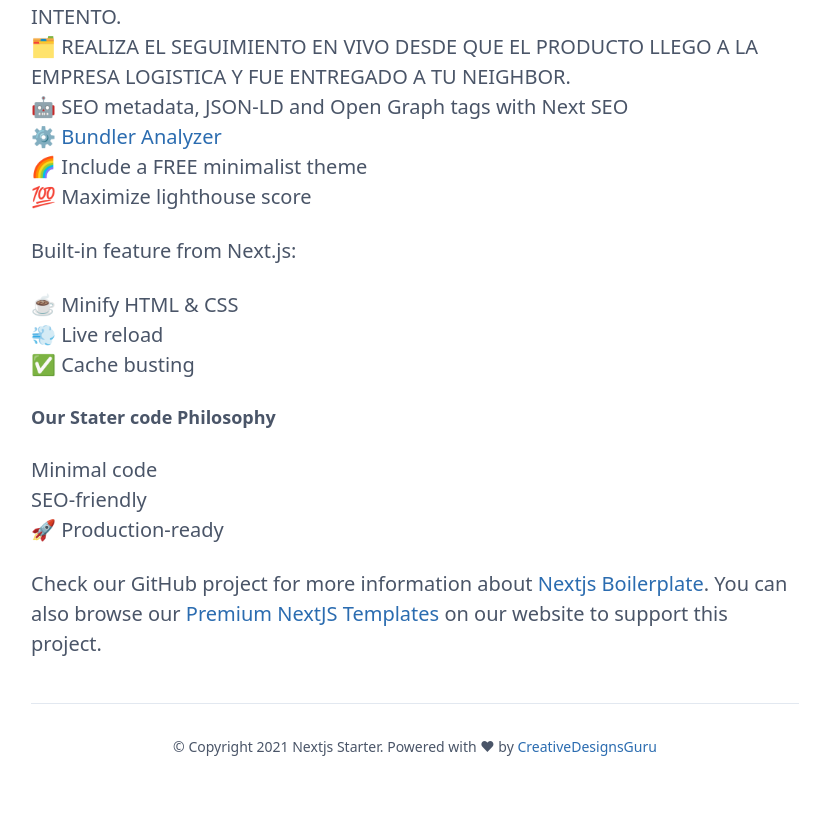
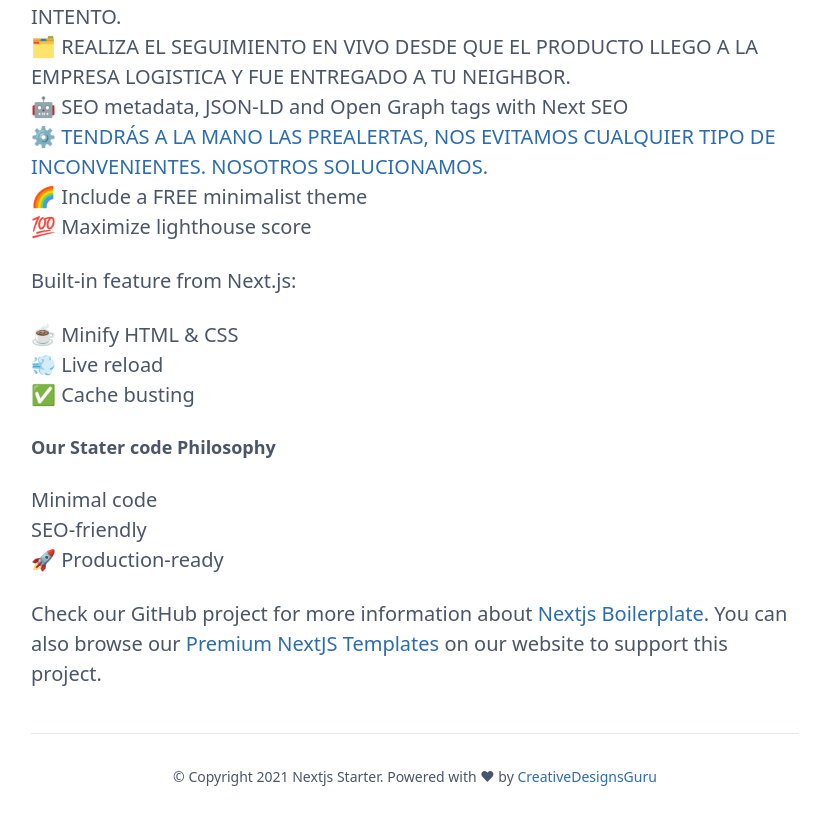
Before and after one commit to stackbit-projects/terecibo-be1b0, a Next.js app: page / in a window 1280 px wide. Shown: the part 1262-2081 px from the top of the page, without its empty margins (225-1042 px from the left). Before the commit the page ends 2051 px from the top, so only its background shows below. Built offline with nearby package versions, Linux system fonts and the light colour scheme.

Commit message:
index.tsx: changed

```diff
--- a/src/pages/index.tsx
+++ b/src/pages/index.tsx
@@ -121,7 +121,7 @@ const Index = () => {
             href="https://www.npmjs.com/package/@next/bundle-analyzer"
             rel="nofollow"
           >
-            Bundler Analyzer
+            TENDRÁS A LA MANO LAS PREALERTAS, NOS EVITAMOS CUALQUIER TIPO DE INCONVENIENTES. NOSOTROS SOLUCIONAMOS.
           </a>
         </li>
         <li>
```
